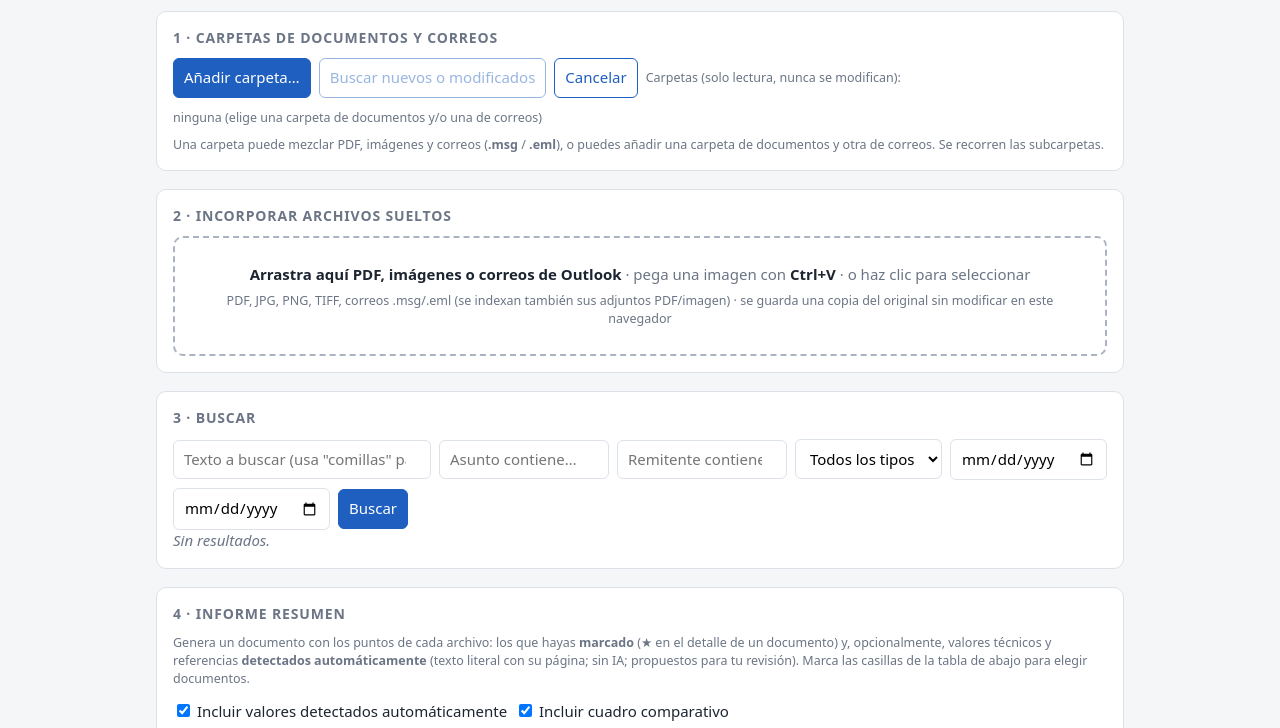
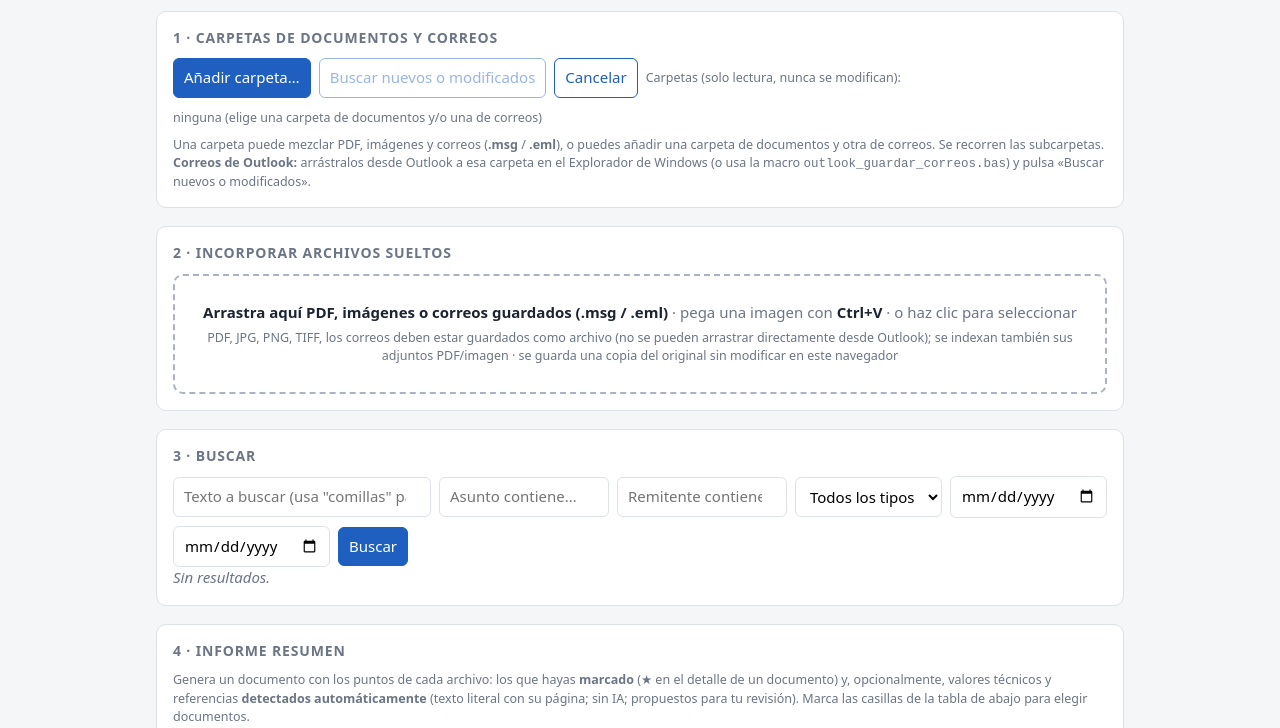
Before and after one commit to jamanteiga/FEEDBACK, a plain HTML site: page index.html in a window 1280 px wide. Shown: the part 59-787 px from the top of the page. Drawn offline with Linux system fonts and the light colour scheme.

Commit message:
FEEDBACK 17/11/2026 22:13:10,82

```diff
--- a/index.html
+++ b/index.html
@@ -18,7 +18,7 @@
     <button id="cancel" class="sec" hidden>Cancelar</button>
     <span class="m">Carpetas (solo lectura, nunca se modifican):</span> <span id="folders"></span>
   </div>
-  <p class="m" style="margin:8px 0 0">Una carpeta puede mezclar PDF, imágenes y correos (<b>.msg</b> / <b>.eml</b>), o puedes añadir una carpeta de documentos y otra de correos. Se recorren las subcarpetas.</p>
+  <p class="m" style="margin:8px 0 0">Una carpeta puede mezclar PDF, imágenes y correos (<b>.msg</b> / <b>.eml</b>), o puedes añadir una carpeta de documentos y otra de correos. Se recorren las subcarpetas. <b>Correos de Outlook:</b> arrástralos desde Outlook a esa carpeta en el Explorador de Windows (o usa la macro <code>outlook_guardar_correos.bas</code>) y pulsa «Buscar nuevos o modificados».</p>
   <div id="nofs" class="msg error" hidden>Este navegador no permite elegir carpetas. Usa Edge o Chrome, o incorpora archivos con la zona de abajo.</div>
   <div id="status" class="msg info" hidden></div>
 </section>
@@ -26,8 +26,8 @@
 <section class="card">
   <h2>2 · Incorporar archivos sueltos</h2>
   <div id="drop" tabindex="0">
-    <b>Arrastra aquí PDF, imágenes o correos de Outlook</b> · pega una imagen con <b>Ctrl+V</b> · o haz clic para seleccionar
-    <small>PDF, JPG, PNG, TIFF, correos .msg/.eml (se indexan también sus adjuntos PDF/imagen) · se guarda una copia del original sin modificar en este navegador</small>
+    <b>Arrastra aquí PDF, imágenes o correos guardados (.msg / .eml)</b> · pega una imagen con <b>Ctrl+V</b> · o haz clic para seleccionar
+    <small>PDF, JPG, PNG, TIFF, los correos deben estar guardados como archivo (no se pueden arrastrar directamente desde Outlook); se indexan también sus adjuntos PDF/imagen · se guarda una copia del original sin modificar en este navegador</small>
   </div>
   <input id="file" type="file" multiple hidden accept=".pdf,.jpg,.jpeg,.png,.tif,.tiff,.msg,.eml">
   <div id="upmsgs"></div>
--- a/js/app.js
+++ b/js/app.js
@@ -392,7 +392,7 @@ $('#file').onchange = e => { importFiles([...e.target.files], 'seleccionar'); e.
 drop.addEventListener('drop', e => {
   const files = [...e.dataTransfer.files];
   if (files.length) importFiles(files, 'arrastrar');
-  else addMsg('error', 'El origen arrastrado no entregó ningún archivo. Correos: arrastra desde Outlook de escritorio (clásico) o guarda el correo como .msg/.eml/PDF y arrástralo. Imágenes de Teams: prueba Ctrl+V o descárgalas.');
+  else addMsg('error', `El origen arrastrado no entregó ningún archivo (tipos recibidos: ${esc([...(e.dataTransfer.types || [])].join(', ') || 'ninguno')}). Pasa con correos arrastrados directamente desde Outlook al navegador. Arrástralos primero a una carpeta del Explorador de Windows (se crean archivos .msg) y desde ahí a esta zona, o añade esa carpeta con «Añadir carpeta…». Imágenes de Teams: prueba Ctrl+V o descárgalas.`);
 });
 document.addEventListener('paste', e => {
   const files = [...(e.clipboardData?.files || [])]; if (!files.length) return; e.preventDefault();
```
Also changed, not shown: 2 other files.
